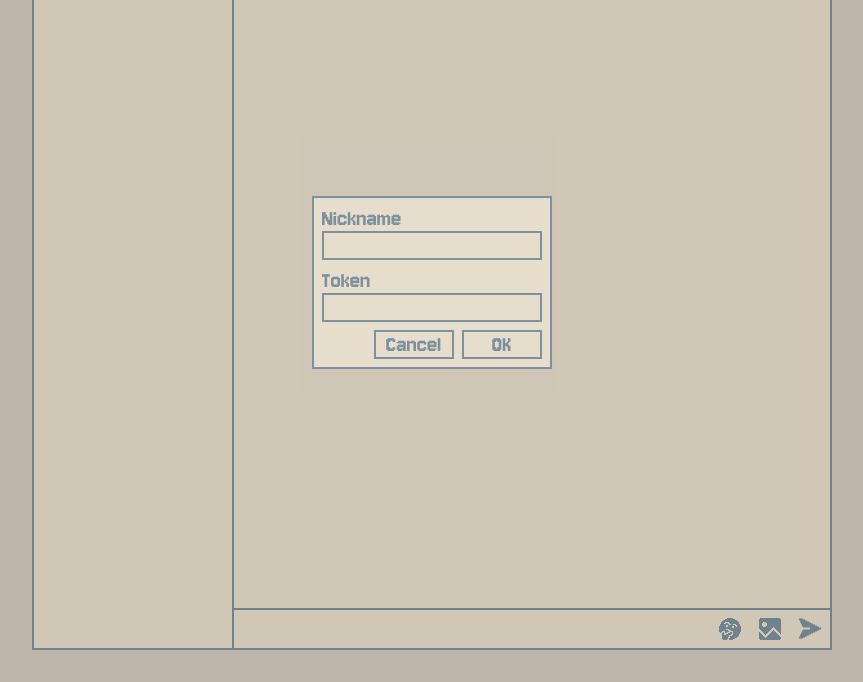
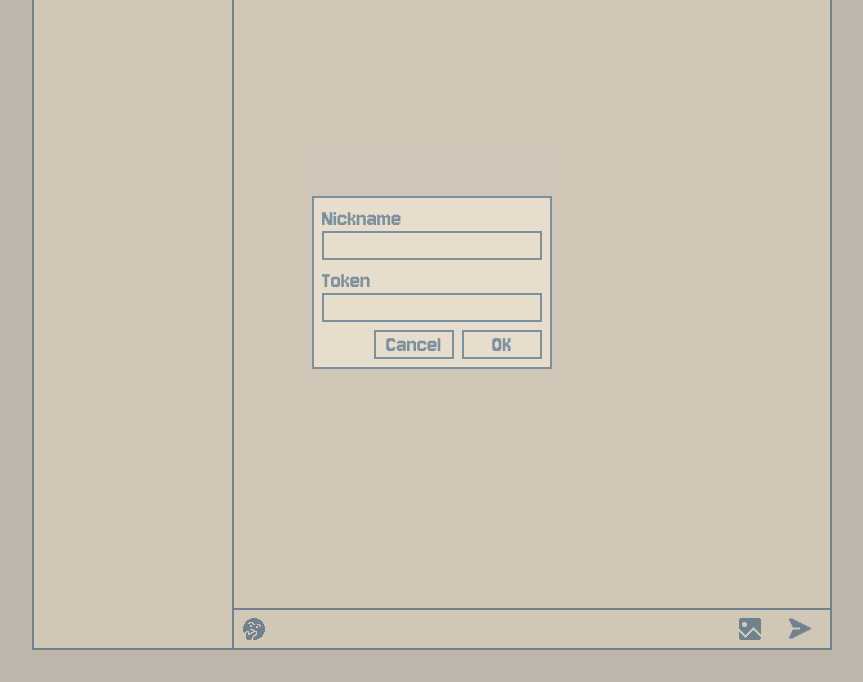
Before and after one commit to CommentNodeUwU/chat-room, a website built with webpack: page src/client/index.html in a window 1280 px wide. Shown: the part 118-800 px from the top of the page, without its empty margins (208-1071 px from the left). Built offline with nearby package versions, Linux system fonts and the light colour scheme.

Commit message:
move emoji btn to front

```diff
--- a/src/client/index.html
+++ b/src/client/index.html
@@ -47,13 +47,13 @@
                         -->
                     </div>
                     <div class="chat-box">
-                        <textarea autocomplete="off" enterkeyhint="send" id="chat-input" class="input-unstyled chat-input"></textarea>
                         <button class="chat-button" id="emoji-button">
                             <svg viewBox="0 0 24 24">
                                 <polygon fill="currentcolor" points="11 20 10 20 10 22 9 22 9 23 5 23 5 22 4 22 4 16 5 16 5 15 6 15 6 18 8 18 8 17 10 17 10 16 12 16 12 15 14 15 14 17 13 17 13 18 11 18 11 20" />
                                 <path fill="currentcolor" d="m22,9v-2h-1v-2h-1v-1h-1v-1h-2v-1h-2v-1h-6v1h-2v1h-2v1h-1v1h-1v2h-1v2h-1v6h1v1h1v-1h1v-1h3v2h2v-1h2v-1h-1v-1h-2v-1h3v1h2v1h2v4h-1v1h-2v2h-1v2h4v-1h2v-1h2v-1h1v-1h1v-2h1v-2h1v-6h-1Zm-7-2h3v1h1v2h-1v-1h-1v-1h-2v-1Zm-1,2h2v2h-2v-2Zm-4,1h-2v-2h2v2Zm1-2v-1h-1v-1h-2v1h-2v-1h1v-1h4v1h1v1h1v1h-2Z" />
                             </svg>
                         </button>
+                        <textarea role="textbox" autocomplete="off" enterkeyhint="send" id="chat-input" class="input-unstyled chat-input"></textarea>
                         <button class="chat-button" id="image-button">
                             <input type="file" accept="image/*" id="image-input">
                             <svg viewBox="0 0 24 24">
@@ -61,7 +61,7 @@
                                 <path fill="currentcolor" d="m22,2v-1H2v1h-1v10h1v1h1v1h1v1h1v1h1v1h1v1h1v-1h1v-1h1v-1h1v-1h1v-1h1v-1h1v-1h1v-1h1v1h1v1h1v1h1v1h1v1h1v1h1v1h1V2h-1Zm-13,4v3h-1v1h-3v-1h-1v-3h1v-1h3v1h1Z" />
                             </svg>
                         </button>
-                        <button class="chat-button" id="send-button">
+                        <button style="width: 60px; justify-content: center;" class="chat-button" id="send-button">
                             <svg viewBox="0 0 24 24">
                                 <path fill="currentcolor" d="m1 1.5 4 0V2.5H7v1h2v1h2v1h2v1h2V7.5H17v1h2v1h2V10.5l2 0v2l-2 0v1h-2v1H17v1h-2v1h-2v1h-2v1H9v1H7v1H5v1H1v-2h1v-2h1v-2h1v-2h1v-1h7v-2H5V9.5H4V7.5H3V5.5h-1V3.5H1Z" />
                             </svg>
```
